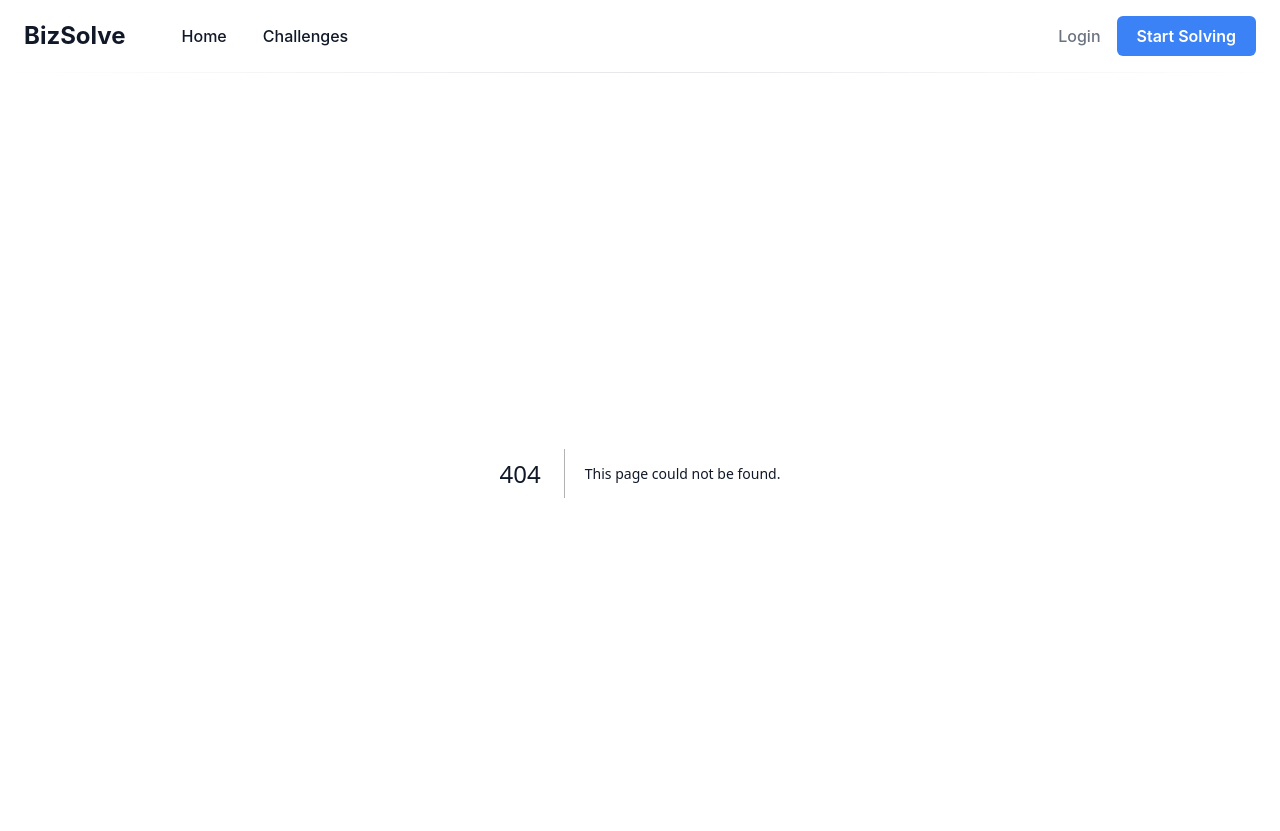
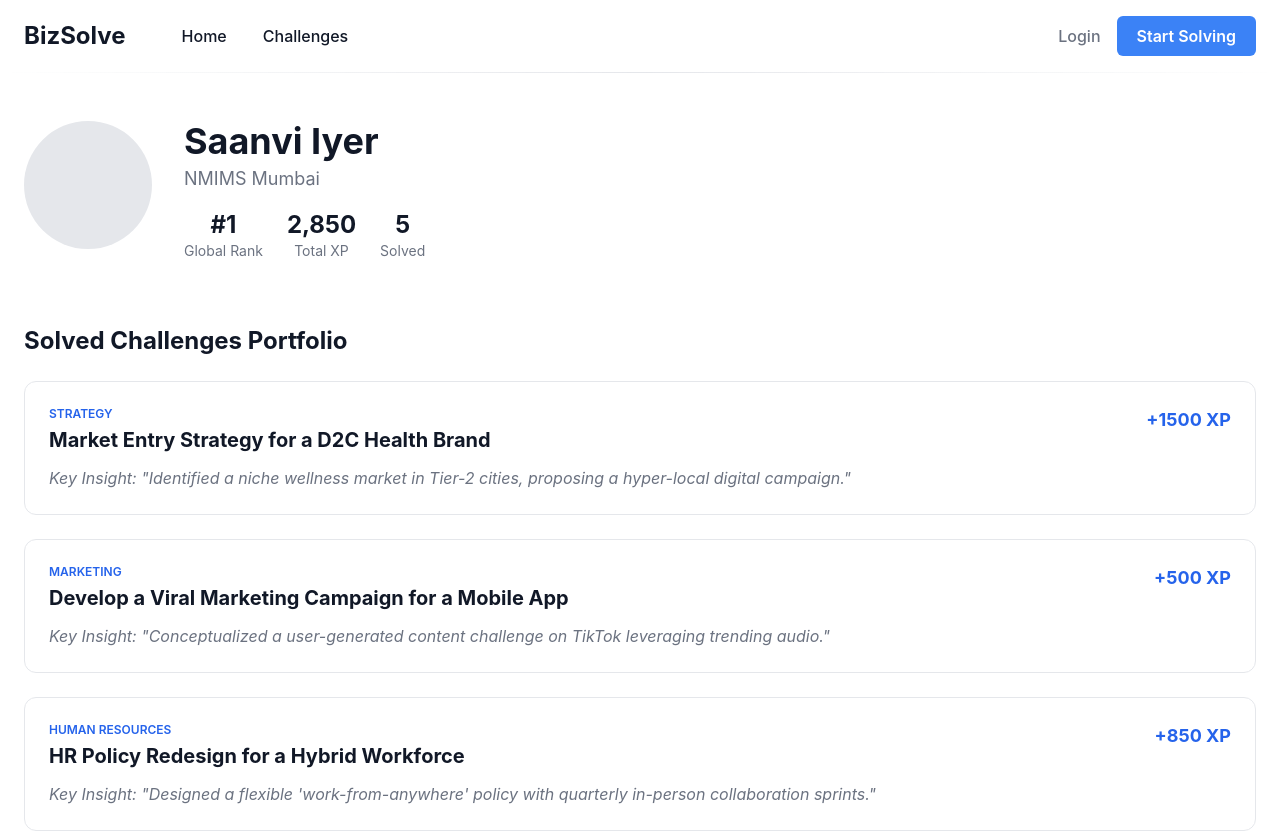
Before and after one commit to Rtuber1231/bizzolve, a Next.js app: page /profile in a window 1280 px wide. Before the commit this address had no page. Shown: the top 831 px of the page. Built offline with nearby package versions, Linux system fonts and the light colour scheme.

Commit message:
Create profile.js

```diff
--- /dev/null
+++ b/pages/profile.js
@@ -0,0 +1,94 @@
+// FILE: /pages/profile.js
+// DESC: The public profile and portfolio page for a solver.
+
+import React from 'react';
+import Head from 'next/head';
+
+// Mock data for a specific student's profile and submissions
+const solverProfile = {
+    name: "Saanvi Iyer",
+    school: "NMIMS Mumbai",
+    rank: 1,
+    totalPoints: 2850,
+    solvedChallenges: 5,
+};
+
+const mockSubmissions = [
+    {
+        id: 1,
+        problem: "Market Entry Strategy for a D2C Health Brand",
+        insight: "Identified a niche wellness market in Tier-2 cities, proposing a hyper-local digital campaign.",
+        points: 1500,
+        domain: "Strategy"
+    },
+    {
+        id: 2,
+        problem: "Develop a Viral Marketing Campaign for a Mobile App",
+        insight: "Conceptualized a user-generated content challenge on TikTok leveraging trending audio.",
+        points: 500,
+        domain: "Marketing"
+    },
+    {
+        id: 3,
+        problem: "HR Policy Redesign for a Hybrid Workforce",
+        insight: "Designed a flexible 'work-from-anywhere' policy with quarterly in-person collaboration sprints.",
+        points: 850,
+        domain: "Human Resources"
+    },
+];
+
+
+export default function ProfilePage() {
+  return (
+    <>
+      <Head>
+        <title>{solverProfile.name}'s Profile - BizSolve</title>
+      </Head>
+      <div className="container mx-auto px-6 py-12 fade-in">
+        {/* Profile Header */}
+        <div className="flex flex-col md:flex-row items-center md:items-start text-center md:text-left">
+            <div className="w-32 h-32 rounded-full bg-gray-200 dark:bg-gray-700 mb-6 md:mb-0 md:mr-8 flex-shrink-0"></div>
+            <div>
+                <h1 className="text-4xl font-bold">{solverProfile.name}</h1>
+                <p className="text-lg text-brand-secondary dark:text-gray-400 mt-1">{solverProfile.school}</p>
+                <div className="flex justify-center md:justify-start items-center gap-6 mt-4 text-brand-secondary dark:text-gray-400">
+                    <div className="text-center">
+                        <p className="text-2xl font-bold text-brand-text dark:text-white">#{solverProfile.rank}</p>
+                        <p className="text-sm">Global Rank</p>
+                    </div>
+                    <div className="text-center">
+                        <p className="text-2xl font-bold text-brand-text dark:text-white">{solverProfile.totalPoints.toLocaleString()}</p>
+                        <p className="text-sm">Total XP</p>
+                    </div>
+                    <div className="text-center">
+                        <p className="text-2xl font-bold text-brand-text dark:text-white">{solverProfile.solvedChallenges}</p>
+                        <p className="text-sm">Solved</p>
+                    </div>
+                </div>
+            </div>
+        </div>
+
+        {/* Submissions Portfolio */}
+        <div className="mt-16">
+            <h2 className="text-2xl font-bold mb-6">Solved Challenges Portfolio</h2>
+            <div className="space-y-6">
+                {mockSubmissions.map(sub => (
+                    <div key={sub.id} className="bg-white dark:bg-gray-800/70 border border-gray-200 dark:border-gray-700 rounded-xl p-6">
+                        <div className="flex justify-between items-start">
+                            <div>
+                                <p className="text-xs font-semibold text-blue-600 dark:text-blue-400 uppercase">{sub.domain}</p>
+                                <h3 className="text-xl font-bold mt-1">{sub.problem}</h3>
+                            </div>
+                            <p className="font-bold text-blue-600 dark:text-blue-400 text-lg whitespace-nowrap ml-4">+{sub.points} XP</p>
+                        </div>
+                        <p className="text-brand-secondary dark:text-gray-400 mt-3 italic">
+                            Key Insight: "{sub.insight}"
+                        </p>
+                    </div>
+                ))}
+            </div>
+        </div>
+      </div>
+    </>
+  );
+}
```
